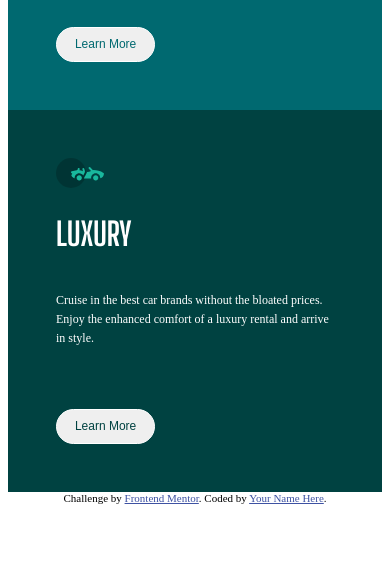
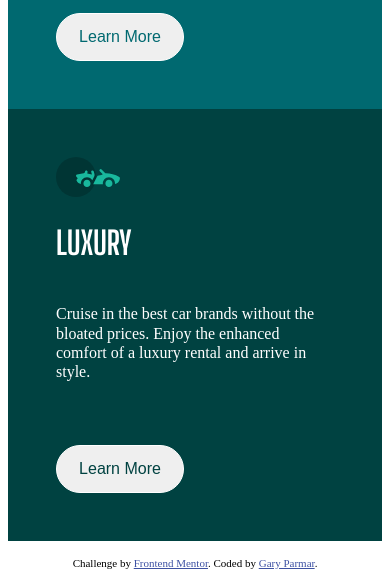
Before and after one commit to gsparmar/3-column-preview-card-component-main, a plain HTML site: page index.html in a window 390 px wide. Shown: the part 505-1090 px from the top of the page. Before the commit the page ends 1009 px from the top, so only its background shows below. Drawn offline with Linux system fonts and the light colour scheme.

Commit message:
updated read me

```diff
--- a/index.html
+++ b/index.html
@@ -52,7 +52,7 @@
         Challenge by
         <a href="https://www.frontendmentor.io?ref=challenge" target="_blank"
           >Frontend Mentor</a
-        >. Coded by <a href="#">Your Name Here</a>.
+        >. Coded by <a href="#">Gary Parmar</a>.
       </div>
     </main>
   </body>
--- a/style.css
+++ b/style.css
@@ -107,6 +107,7 @@ button {
 .attribution {
   font-size: 11px;
   text-align: center;
+  margin: 1rem;
 }
 .attribution a {
   color: hsl(228, 45%, 44%);
@@ -117,4 +118,19 @@ button {
     display: flex;
     flex-direction: column;
   }
+  .text {
+    font-size: 1rem;
+  }
+  .title {
+    font-size: 2rem;
+  }
+  .card img {
+    width: 4rem;
+    height: auto;
+  }
+  button {
+    width: 8rem;
+    height: 3rem;
+    font-size: 1rem;
+  }
 }
```
Also changed, not shown: 1 other file.
